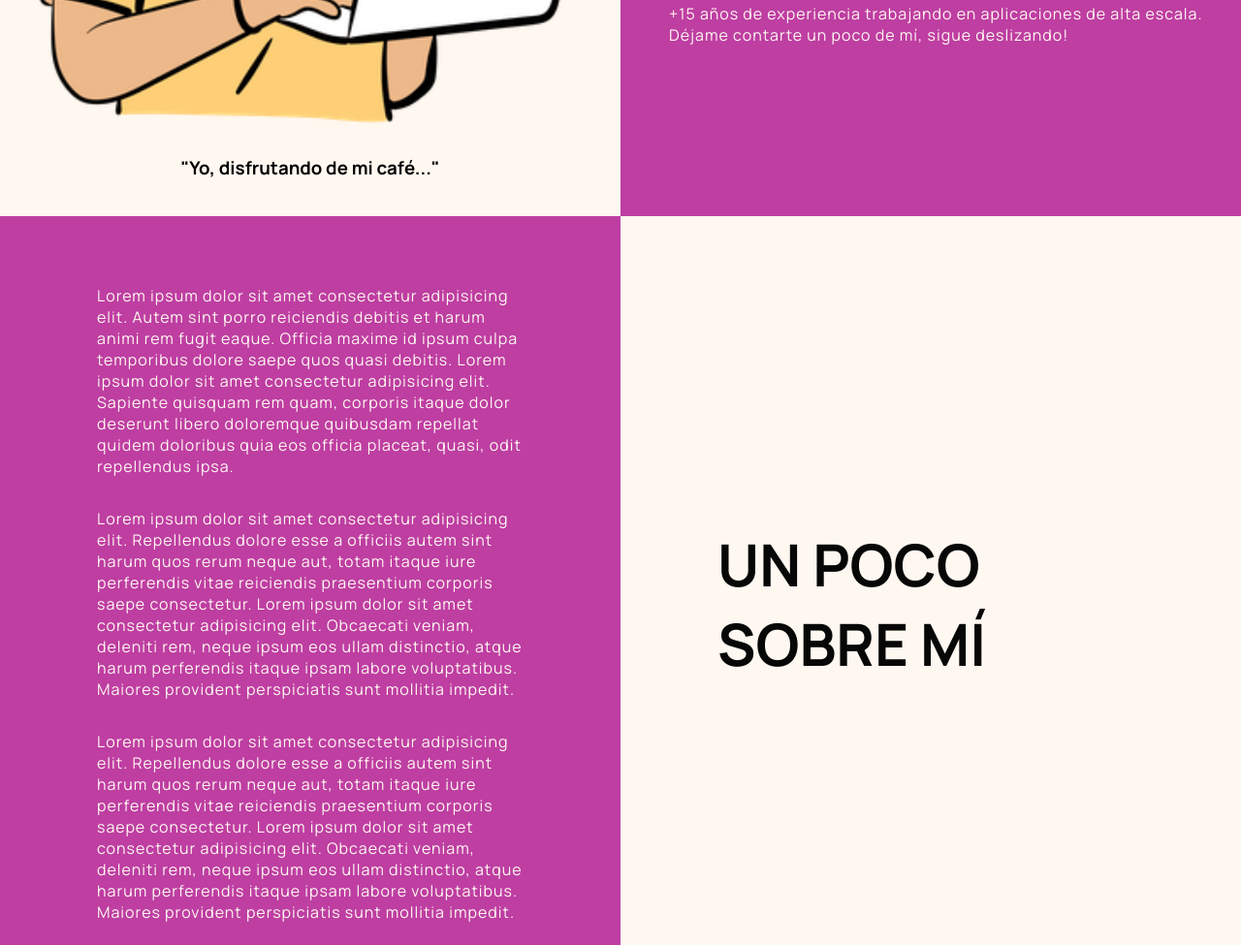
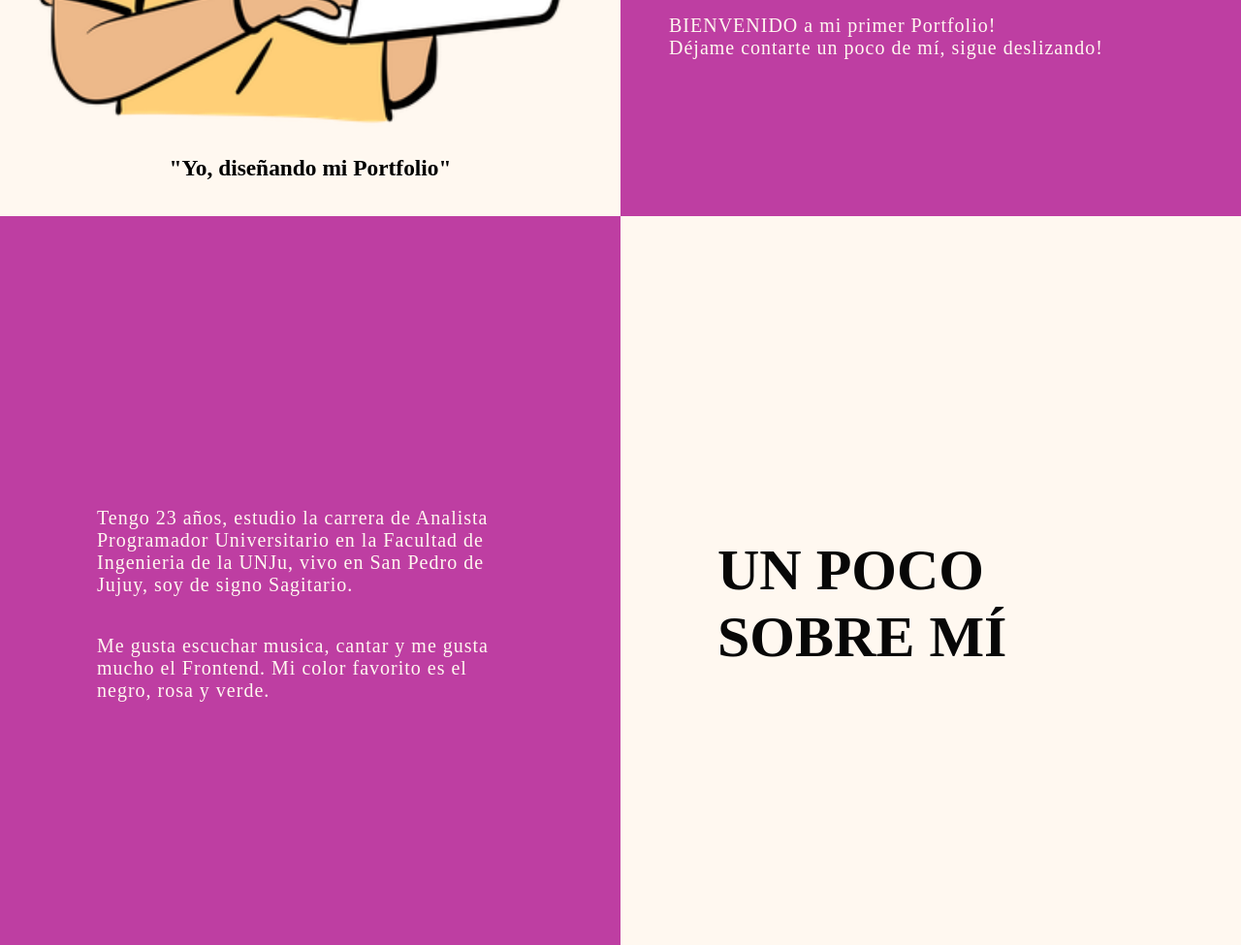
Before and after one commit to tamaraortiz98/portfolio-template, a plain HTML site: page index.html in a window 1280 px wide. Shown: the part 577-1552 px from the top of the page at 97% size. Drawn offline with nearby package versions, Linux system fonts and the light colour scheme; a web font is replaced by a local one.

Commit message:
Agrego archivo .gitignore y edito el index.html

```diff
--- a/index.html
+++ b/index.html
@@ -33,12 +33,12 @@
     <div class="half-section">
      <div class="avatar-container">
       <img src="./assets/avatar.png" alt="">
-      <h3>"Yo, disfrutando de mi café..."</h3>
+      <h3>"Yo, diseñando mi Portfolio"</h3>
      </div>
     </div>
     <div class="half-section text-section">
       <div class="introduction">
-        <h1 class="title">Hola!, <br> Soy Tamara Antonella Ortiz </h1>
+        <h1 class="title">Hola! <br> Soy Tamara Antonella Ortiz </h1>
         <ul class="socials">
           <li><a class="socials-icon" href=""><i class="bi bi-github"></i></a></li>
           <li><a class="socials-icon" href=""><i class="bi bi-linkedin"></i></a></li>
@@ -47,7 +47,7 @@
           <li><a class="socials-icon" href=""><i class="bi bi-instagram"></i></a></li>
         </ul>
 
-        <p class="description">+15 años de experiencia trabajando en aplicaciones de alta escala. <br> Déjame contarte un poco de mí, sigue deslizando!</p>
+        <p class="description">BIENVENIDO a mi primer Portfolio! <br> Déjame contarte un poco de mí, sigue deslizando!</p>
       </div>
 
     </div>
@@ -56,17 +56,13 @@
   <section id="about" class="content">
     <aside class="half-section text-section">
       <p>
-        Lorem ipsum dolor sit amet consectetur adipisicing elit. Autem sint porro reiciendis debitis et harum animi rem fugit eaque. Officia maxime id ipsum culpa temporibus dolore saepe quos quasi debitis.
-        Lorem ipsum dolor sit amet consectetur adipisicing elit. Sapiente quisquam rem quam, corporis itaque dolor deserunt libero doloremque quibusdam repellat quidem doloribus quia eos officia placeat, quasi, odit repellendus ipsa.
+        Tengo 23 años, estudio la carrera de Analista Programador Universitario en la Facultad de Ingenieria de la UNJu, vivo en San Pedro de Jujuy, soy de signo Sagitario.
+
       </p>
       <p>
-        Lorem ipsum dolor sit amet consectetur adipisicing elit. Repellendus dolore esse a officiis autem sint harum quos rerum neque aut, totam itaque iure perferendis vitae reiciendis praesentium corporis saepe consectetur.
-        Lorem ipsum dolor sit amet consectetur adipisicing elit. Obcaecati veniam, deleniti rem, neque ipsum eos ullam distinctio, atque harum perferendis itaque ipsam labore voluptatibus. Maiores provident perspiciatis sunt mollitia impedit.
+        Me gusta escuchar musica, cantar y me gusta mucho el Frontend. Mi color favorito es el negro, rosa y verde.
       </p>
-      <p>
-        Lorem ipsum dolor sit amet consectetur adipisicing elit. Repellendus dolore esse a officiis autem sint harum quos rerum neque aut, totam itaque iure perferendis vitae reiciendis praesentium corporis saepe consectetur.
-        Lorem ipsum dolor sit amet consectetur adipisicing elit. Obcaecati veniam, deleniti rem, neque ipsum eos ullam distinctio, atque harum perferendis itaque ipsam labore voluptatibus. Maiores provident perspiciatis sunt mollitia impedit.
-      </p>
+
     </aside>
     <aside class="half-section title-section">
       <h2>Un poco sobre mí</h2>
@@ -97,15 +93,7 @@
             </p>
             <a class="project-link" href="#"><i class="bi bi-github"></i> Ver más</a>
           </li>
-          <li>
-            <h3>Proyecto 3</h3>
-            <p>
-              Lorem ipsum dolor sit amet, consectetur adipisicing elit.
-              Quisquam, quidem, quisquam.
-              Lorem ipsum dolor sit amet consectetur adipisicing elit. Impedit architecto sapiente itaque eius voluptate! Nisi voluptas explicabo quaerat? Alias perspiciatis vel praesentium adipisci impedit? Commodi harum repellat eum beatae dolorum.
-            </p>
-            <a class="project-link" href="#"><i class="bi bi-github"></i> Ver más</a>
-          </li>
+
         </ul>
     </aside>
   </section>
--- a/styles.css
+++ b/styles.css
@@ -1,4 +1,4 @@
-@import url('https://fonts.googleapis.com/css2?family=Manrope:wght@200;400;700;800&display=swap');
+@import url('https://fonts.googleapis.com/css2?family=Gentium+Book+Plus:wght@400;700&display=swap');
 
 :root {
   --primary-color: #be3ea2;
@@ -13,7 +13,8 @@ html {
 body {
   margin: 0;
   padding: 0;
-  font-family: 'Manrope', sans-serif;
+  font-family: 'Gentium Book Plus', serif;
+  font-size: 20px;
 }
 
 .navbar {
```
Also changed, not shown: 1 other file.
